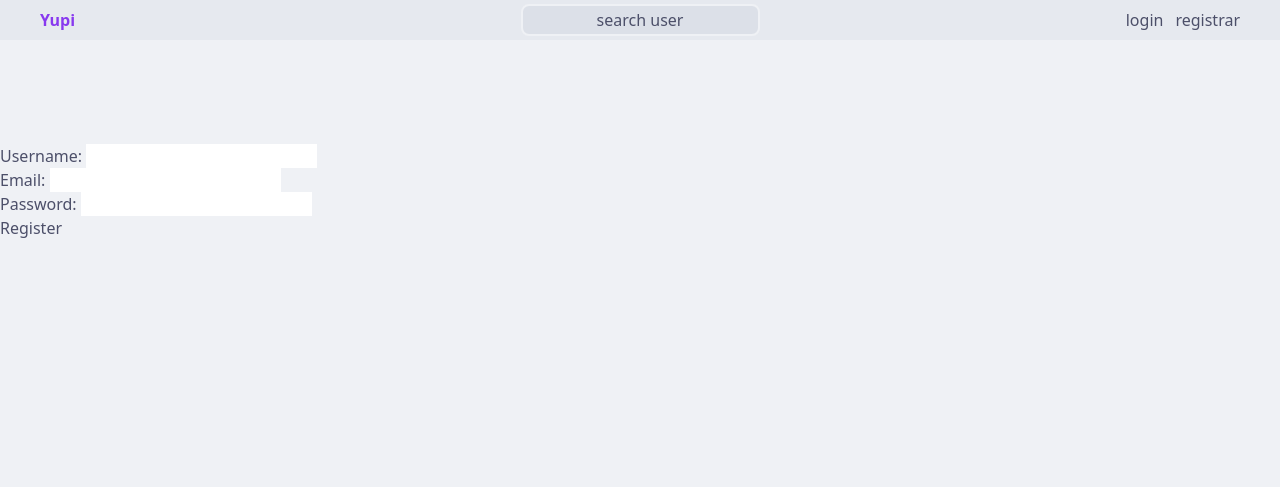
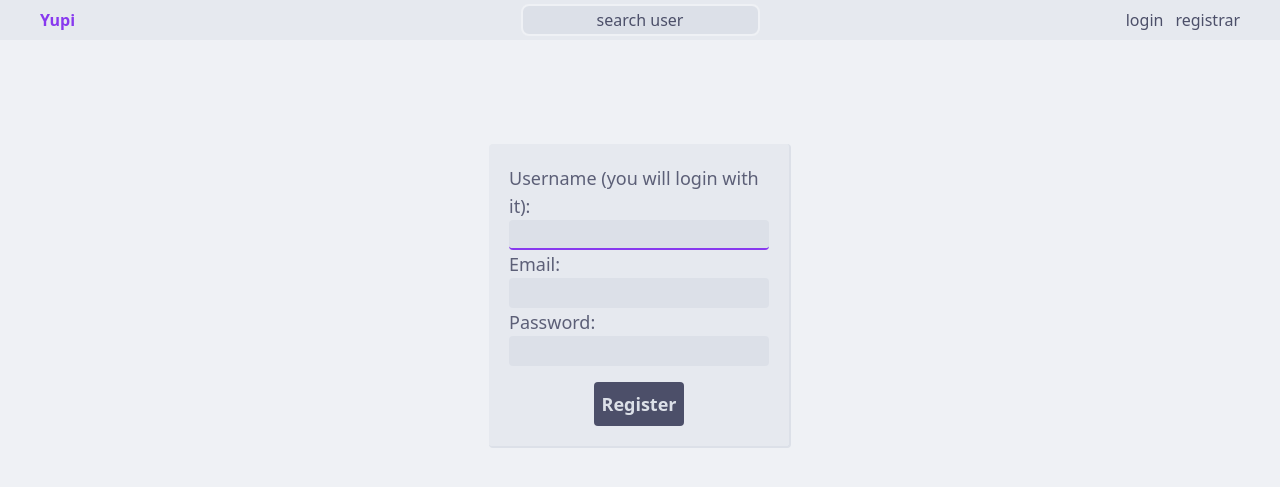
Before and after one commit to rommuloifrn/yupi, a Django app: page /register in a window 1280 px wide. Shown: the top 487 px of the page. Run offline with Django 5.2, Linux system fonts and the light colour scheme.

Commit message:
feat: register page

```diff
--- a/core/static/core/tailwind_output.css
+++ b/core/static/core/tailwind_output.css
@@ -656,6 +656,22 @@ video {
   outline-offset: 2px;
 }
 
+.auth-panel {
+  margin: auto;
+  width: -moz-min-content;
+  width: min-content;
+  border-radius: 0.25rem;
+  border-right-width: 2px;
+  border-bottom-width: 2px;
+  --tw-border-opacity: 1;
+  border-color: rgba(var(--ctp-crust), var(--tw-border-opacity));
+  --tw-bg-opacity: 1;
+  background-color: rgba(var(--ctp-mantle), var(--tw-bg-opacity));
+  padding: 1.25rem;
+  font-size: 1.125rem;
+  line-height: 1.75rem;
+}
+
 .static {
   position: static;
 }
@@ -726,11 +742,6 @@ video {
 
 .w-full {
   width: 100%;
-}
-
-.w-max {
-  width: -moz-max-content;
-  width: max-content;
 }
 
 .w-min {
--- a/core/templates/core/auth/login.html
+++ b/core/templates/core/auth/login.html
@@ -1,7 +1,7 @@
 {% extends 'core/main.html' %}
 
 {% block content %}
-<main class="bg-mantle m-auto w-min p-5 rounded border-r-2 border-b-2 border-crust text-lg">
+<main class="auth-panel">
     <form action="{% url 'login' %}" method="post">
         {% csrf_token %}
 
--- a/core/templates/core/auth/register.html
+++ b/core/templates/core/auth/register.html
@@ -1,9 +1,25 @@
 {% extends 'core/main.html' %}
 
 {% block content %}
-<form action="" method="post">
-    {% csrf_token %}
-    {{form}}
-    <input type="submit" value="Register">
-</form>
+<main class="auth-panel">
+    <form action="" method="post">
+        {% csrf_token %}
+        <div class="fieldWrapper">
+            {{ form.username.errors }}
+            <label class="text-subtext1" for="{{ form.username.id_for_label }}">Username (you will login with it):</label> <br>
+            <input class="l-form-input" type="text" name="username" autofocus autocapitalize="none" autocomplete="username" maxlength="150" required id="id_username">
+        </div>
+        <div class="fieldWrapper">
+            {{ form.email.errors }}
+            <label class="text-subtext1" for="{{ form.email.id_for_label }}">Email:</label> <br>
+            <input class="l-form-input" type="email" name="email" maxlength="320" id="id_email">
+        </div>
+        <div class="fieldWrapper">
+            {{ form.password.errors }}
+            <label class="text-subtext1" for="{{ form.password.id_for_label }}">Password:</label> <br>
+            <input class="l-form-input" type="password" name="password" autocomplete="current-password" required id="id_password">
+        </div>
+        <input class="not-simple-btn" type="submit" value="Register">
+    </form>
+</main>
 {% endblock content %}
--- a/tailwind/input.css
+++ b/tailwind/input.css
@@ -18,4 +18,8 @@
     .l-form-input {
         @apply bg-crust rounded focus:outline-none border-b-2 border-transparent text-text focus:border-mauve transition;
     }
+
+    .auth-panel {
+        @apply bg-mantle m-auto w-min p-5 rounded border-r-2 border-b-2 border-crust text-lg;
+    }
 }
```
